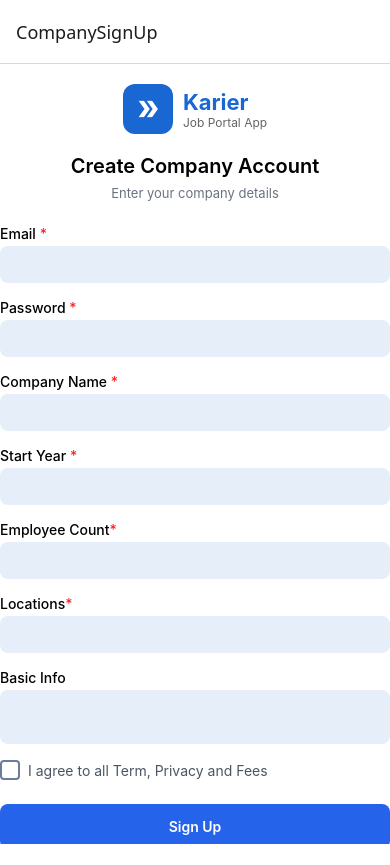
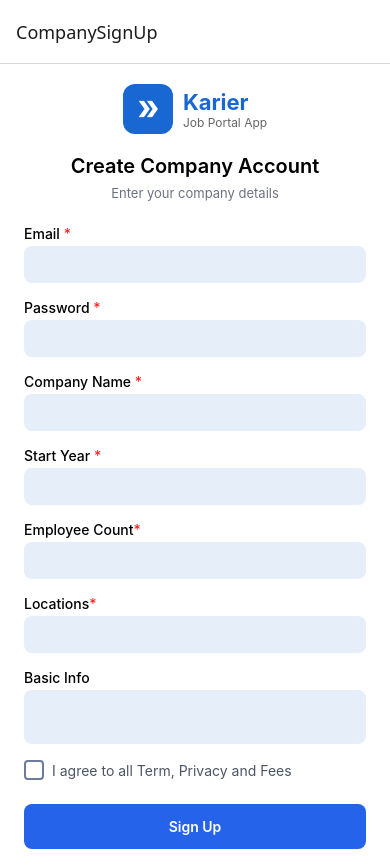
Before and after one commit to Nisma-feather/Job-App, a React Native app: screen /CompanySignUp in a window 390 px wide. Before the commit the page ends 844 px from the top, so only its background shows below. Built offline with nearby package versions, Linux system fonts and the light colour scheme.

Commit message:
Initial Commit

```diff
--- a/companyScreens/CompanySignUp.jsx
+++ b/companyScreens/CompanySignUp.jsx
@@ -102,8 +102,9 @@ const CompanySignUp = ({ navigation }) => {
   };
 
   return (
-    <SafeAreaView style={styles.container}>
+    <SafeAreaView >
       <ScrollView showsVerticalScrollIndicator={false}>
+        <View style={styles.container}>
         <View style={styles.logoContainer}>
           <View style={styles.logoOuter}>
             <MaterialIcons name="double-arrow" color="#fff" size={28} />
@@ -156,6 +157,8 @@ const CompanySignUp = ({ navigation }) => {
         <TouchableOpacity style={styles.signUpButton} onPress={handleSignup}>
           <Text style={styles.signUpButtonText}>Sign Up</Text>
         </TouchableOpacity>
+      </View>
+
       </ScrollView>
     </SafeAreaView>
   );
```
